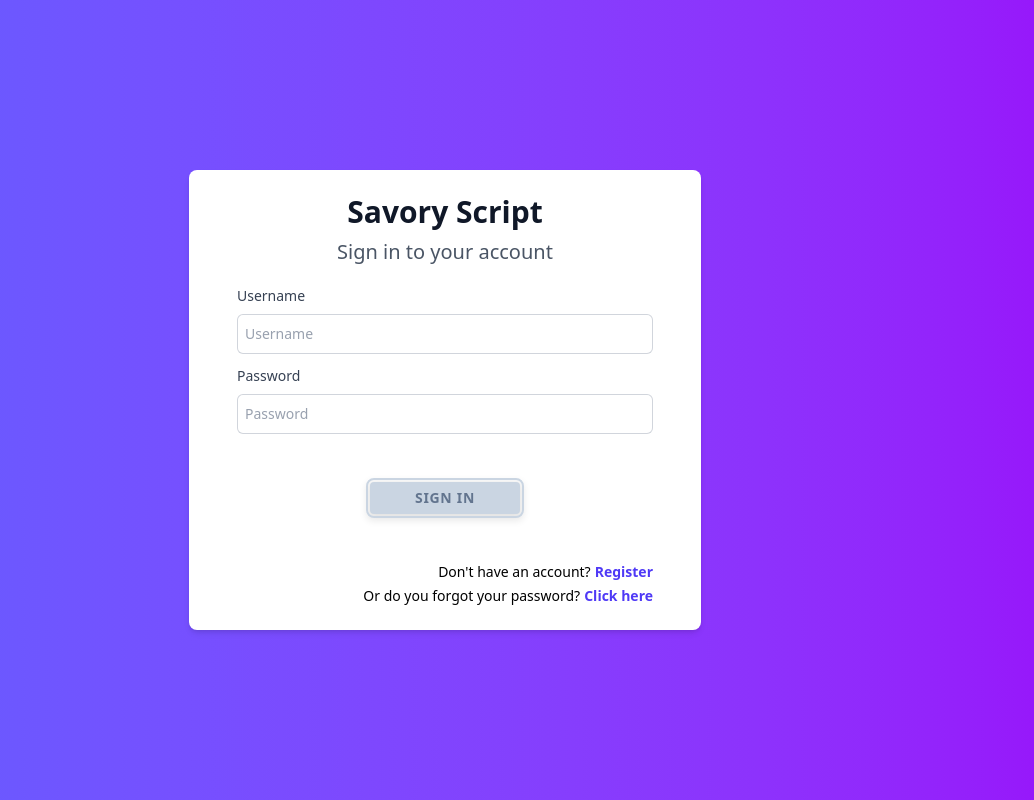
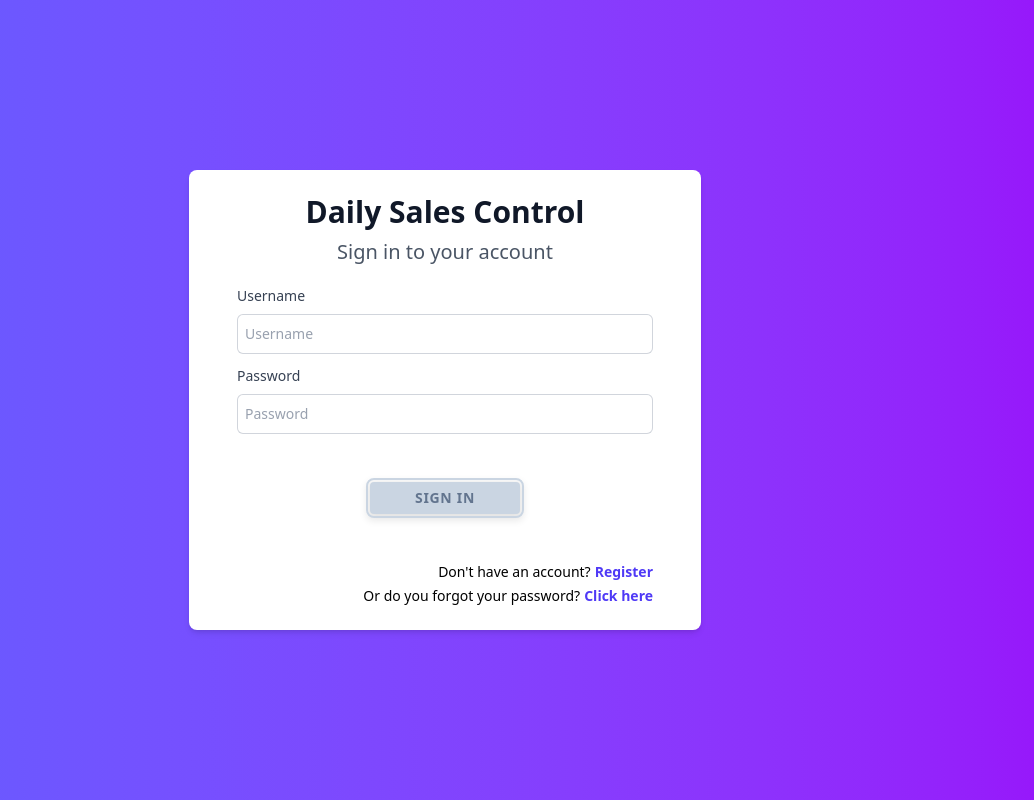
Before and after one commit to handraromel/portofolio-app-2, a React (Vite) app in the folder dsc-app/: page /login in a window 1280 px wide. Shown: the whole page, without its empty margins (195-1229 px from the left). Built offline with nearby package versions, Linux system fonts and the light colour scheme; no server answers.

Commit message:
refactor: update branding from Savory Script to Daily Sales Control across the application

```diff
--- a/dsc-app/src/components/Pages/LoadingScreen.tsx
+++ b/dsc-app/src/components/Pages/LoadingScreen.tsx
@@ -25,11 +25,11 @@ const LoadingScreen: React.FC = () => {
     <div className="flex min-h-screen flex-col items-center justify-center bg-gradient-to-r from-indigo-500 to-purple-600">
       <div className="mb-8 flex items-center space-x-4">
         <CogIcon className="h-12 w-12 animate-spin text-white" />
-        <h1 className="text-4xl font-bold text-white">Loading Savory Script</h1>
+        <h1 className="text-4xl font-bold text-white">Loading DSC App</h1>
       </div>
       <div className="w-64 rounded-full bg-slate-400">
         <div
-          className="rounded-full bg-white p-0.5 text-center text-xs font-medium leading-none text-slate-500 transition-all duration-300 ease-in-out"
+          className="rounded-full bg-white p-0.5 text-center text-xs leading-none font-medium text-slate-500 transition-all duration-300 ease-in-out"
           style={{ width: `${progress}%` }}
         >
           {progress}%
--- a/dsc-app/src/layouts/Auth/index.tsx
+++ b/dsc-app/src/layouts/Auth/index.tsx
@@ -11,7 +11,7 @@ const AuthLayout: React.FC<AuthLayoutProps> = ({ children }) => {
     <div className="flex min-h-screen items-center justify-center bg-gradient-to-r from-indigo-500 to-purple-600">
       <Card className="w-[350px] max-w-lg px-6 sm:w-full sm:px-12">
         <h2 className="text-center text-3xl font-extrabold text-gray-900">
-          Savory Script
+          Daily Sales Control
         </h2>
         {children}
         {isLoginPage && (
--- a/dsc-app/src/layouts/Main/Footer.tsx
+++ b/dsc-app/src/layouts/Main/Footer.tsx
@@ -5,7 +5,7 @@ const Footer: React.FC = () => {
     <footer className="sticky bottom-0 bg-slate-900 py-6 text-slate-300">
       <div className="mx-auto px-4 sm:px-6 lg:px-8">
         <div className="flex flex-col items-center justify-between md:flex-row">
-          <p>&copy; 2024 Savory Script. All rights reserved.</p>
+          <p>&copy; 2025 Cheppy Setia Nugraha. All rights reserved.</p>
           <div className="mt-4 md:mt-0">
             <a
               href="#"
--- a/dsc-app/src/layouts/Main/Navigation.tsx
+++ b/dsc-app/src/layouts/Main/Navigation.tsx
@@ -82,7 +82,7 @@ const Navigation: React.FC<NavigationProps> = ({ isOpen }) => {
     >
       <div className="p-6">
         <h2 className="mb-6 text-2xl font-extrabold text-indigo-600">
-          Savory Script
+          Daily Sales Control
         </h2>
         <ul className="space-y-2">
           {menuItems.map((item) => renderMenuItem(item))}
```
Also changed, not shown: 1 other file (tests, documents, lock files or other folders).
